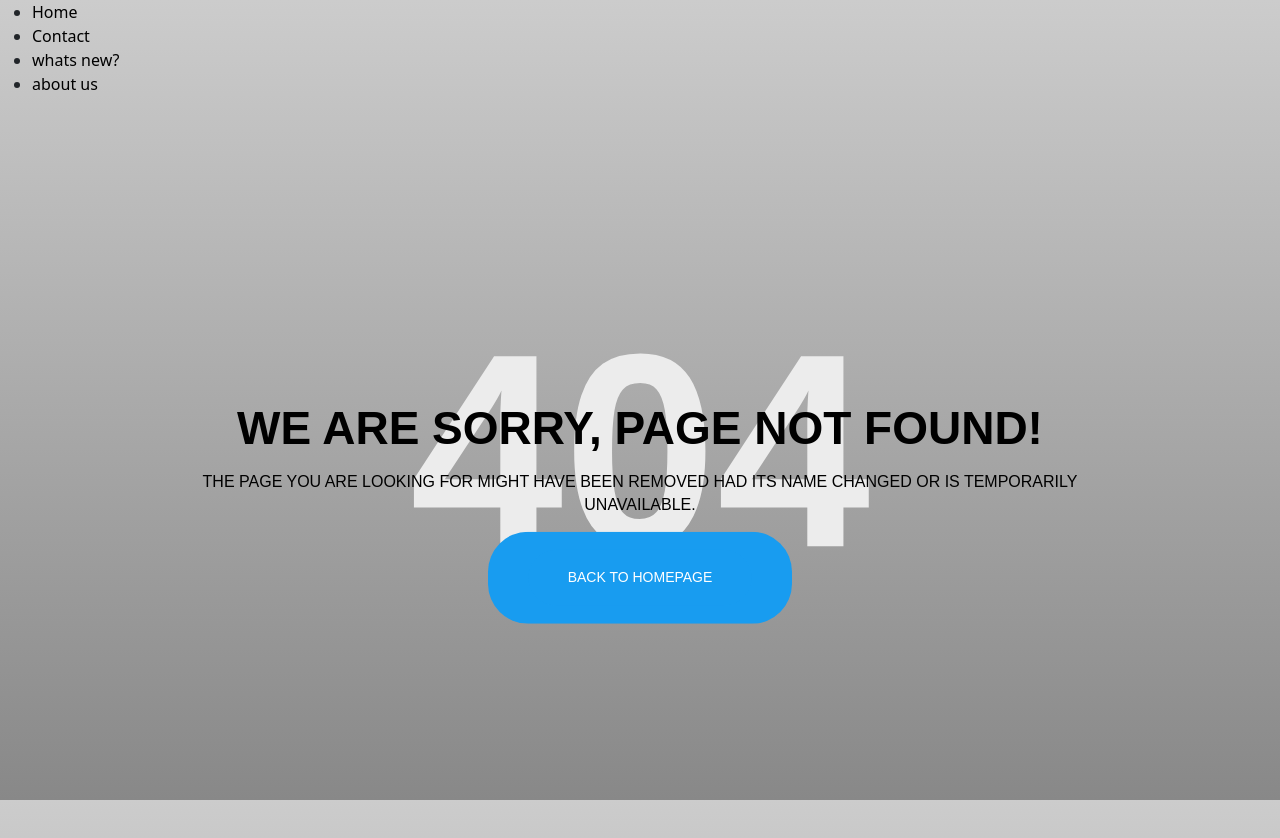
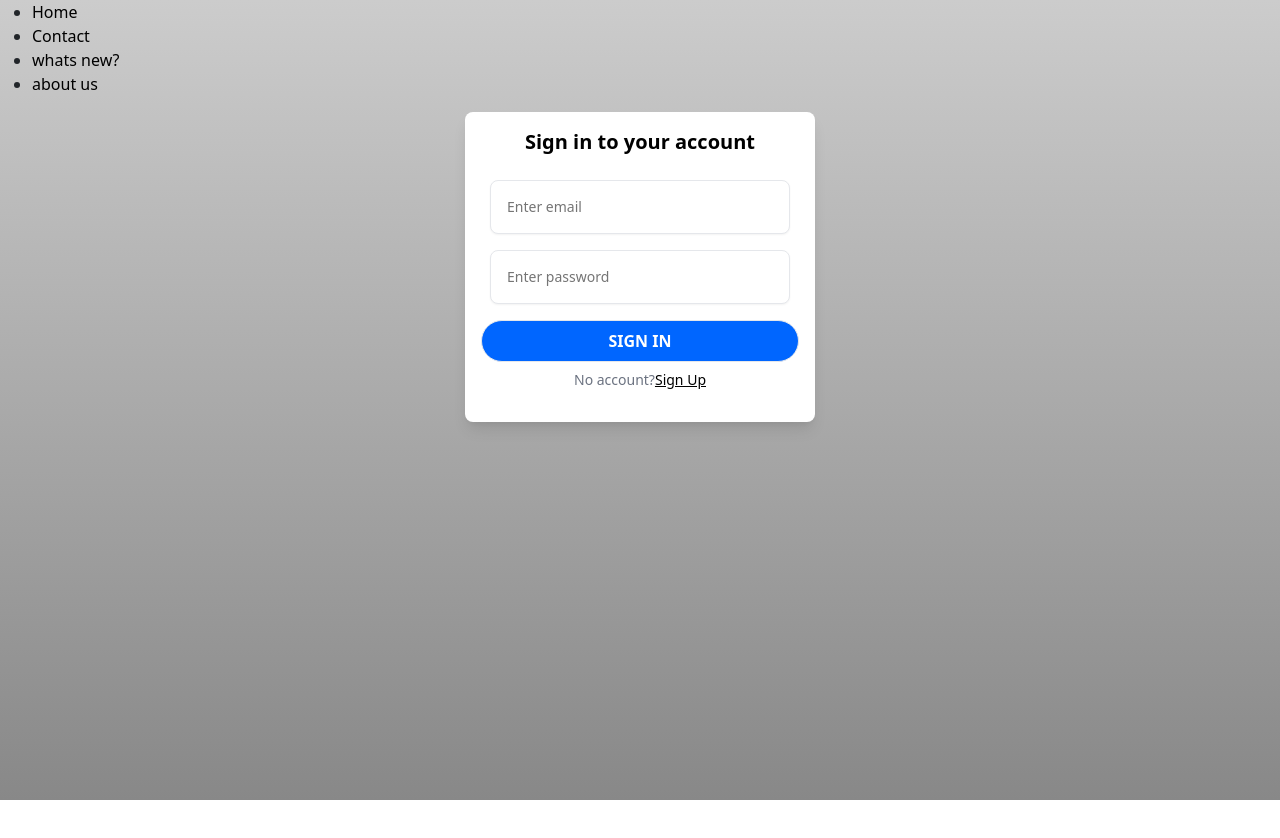
Before and after one commit to amirgolrk/workTask-taskManager-with-react-bootstrap, a React (Vite) app: page /login in a window 1280 px wide. Before the commit this address had no page. Shown: the top 838 px of the page. After the commit the page ends 800 px from the top, so only its background shows below. Built offline with nearby package versions, Linux system fonts and the light colour scheme.

Commit message:
implementing API - loginForm

```diff
--- a/package.json
+++ b/package.json
@@ -10,6 +10,7 @@
     "preview": "vite preview"
   },
   "dependencies": {
+    "axios": "^1.4.0",
     "bootstrap": "^5.3.0",
     "react": "^18.2.0",
     "react-dom": "^18.2.0"
--- a/src/App.jsx
+++ b/src/App.jsx
@@ -2,17 +2,19 @@
 //import ReactDOM from "react-dom/client";
 import { BrowserRouter, Routes, Route } from "react-router-dom";
 import Card from "./pages/Card"
-import LoginForm from "./pages/LoginForm"
+import SignUpForm from "./pages/signUpForm";
+import LoginForm from "./pages/LoginForm";
 import Layout from "./pages/layout";
 import ErrorPage from "./pages/ErrorPage";
-
+//import RouteGuard from "./components/RouteGuard";
 
 const App = () => {
     return (
         <BrowserRouter>
             <Routes>
                 <Route path="/" element={<Layout/>}>
-                    <Route index element={<LoginForm/>}/>
+                    <Route index element={<SignUpForm />}/>
+                    <Route path="login" element={<LoginForm />}/>
                     <Route path="todo" element={<Card/>}/>
                     <Route path="*" element={<ErrorPage/>}/>
                 </Route>
--- /dev/null
+++ b/src/components/RouteGuard.jsx
@@ -0,0 +1,28 @@
+/* eslint-disable react/prop-types */
+//import React from 'react';
+import { Route, Redirect } from 'react-router-dom';
+
+const RouteGuard = ({ component: Component, ...rest }) => {
+
+   function hasJWT() {
+       let flag = false;
+
+       //check user has JWT token
+       localStorage.getItem("token") ? flag=true : flag=false
+
+       return flag
+   }
+
+   return (
+       <Route {...rest}
+           render={props => (
+               hasJWT() ?
+                   <Component {...props} />
+                   :
+                   <Redirect to={{ pathname: '/login' }} />
+           )}
+       />
+   );
+};
+
+export default RouteGuard;
--- /dev/null
+++ b/src/helpers/history.jsx
@@ -0,0 +1,3 @@
+import { createBrowserHistory } from 'history';
+
+export const history = createBrowserHistory()
--- a/src/pages/Card.jsx
+++ b/src/pages/Card.jsx
@@ -49,8 +49,8 @@ function App() {
     <>
       {formIsOpen && <FormModal onConfirm={confirmHandler} onInput={addData} />}
 
-      <div className="container-fluid w-50">
-        <div className="card mx-auto my-auto w-75 rounded-5">
+      <div className="container-fluid w-75">
+        <div className="card mx-auto my-auto w-50 rounded-5">
           <div className="card-header">
             <ul className="nav justify-content-center nav-fill">
               <li className="nav-item navbar-items">
--- a/src/pages/LoginForm.css
+++ b/src/pages/LoginForm.css
@@ -1,83 +1,64 @@
-.form-box {
-  max-width: 300px;
-  margin: 0 auto;
-  background: #f1f7fe;
-  overflow: hidden;
-  border-radius: 16px;
-  color: #010101;
-}
+.form {
+    background-color: #fff;
+    display: block;
+    padding: 1rem;
+    max-width: 350px;
+    border-radius: 0.5rem;
+    box-shadow: 0 10px 15px -3px rgba(0, 0, 0, 0.1), 0 4px 6px -2px rgba(0, 0, 0, 0.05);
+  }
 
-.form {
-  /*position: relative;*/
-  display: flex;
-  flex-direction: column;
-  padding: 32px 24px 24px;
-  gap: 16px;
-  text-align: center;
-}
+  .form-title {
+    font-size: 1.25rem;
+    line-height: 1.75rem;
+    font-weight: 600;
+    text-align: center;
+    color: #000;
+  }
 
-/*Form text*/
-.title {
-  font-weight: bold;
-  font-size: 1.6rem;
-}
+  .input-container {
+    position: relative;
+  }
 
-.subtitle {
-  font-size: 1rem;
-  color: #666;
-}
+  .input-container input, .form button {
+    outline: none;
+    border: 1px solid #e5e7eb;
+    margin: 8px 0;
+  }
 
-/*Inputs box*/
-.form-container {
-  overflow: hidden;
-  border-radius: 8px;
-  background-color: #fff;
-  margin: 1rem 0 0.5rem;
-  width: 100%;
-}
+  .input-container input {
+    background-color: #fff;
+    padding: 1rem;
+    padding-right: 3rem;
+    font-size: 0.875rem;
+    line-height: 1.25rem;
+    width: 300px;
+    border-radius: 0.5rem;
+    box-shadow: 0 1px 2px 0 rgba(0, 0, 0, 0.05);
+  }
 
-.input {
-  background: none;
-  border: 0;
-  outline: 0;
-  height: 40px;
-  width: 100%;
-  border-bottom: 1px solid #eee;
-  font-size: 0.9rem;
-  padding: 8px 15px;
-}
+  .submit {
+    display: block;
+    padding-top: 0.75rem;
+    padding-bottom: 0.75rem;
+    padding-left: 1.25rem;
+    padding-right: 1.25rem;
+    background-color: #4F46E5;
+    color: #ffffff;
+    font-size: 0.875rem;
+    line-height: 1.25rem;
+    font-weight: 500;
+    width: 100%;
+    border-radius: 0.5rem;
+    text-transform: uppercase;
+  }
 
-.form-section {
-  padding: 16px;
-  font-size: 0.85rem;
-  background-color: #e0ecfb;
-  box-shadow: rgb(0 0 0 / 8%) 0 -1px;
-}
+  .signup-link {
+    color: #6B7280;
+    font-size: 0.875rem;
+    line-height: 1.25rem;
+    text-align: center;
+  }
 
-.form-section a {
-  font-weight: bold;
-  color: #0066ff;
-  transition: color 0.3s ease;
-}
-
-.form-section a:hover {
-  color: #005ce6;
-  text-decoration: underline;
-}
-
-/*Button*/
-.form button {
-  background-color: #0066ff;
-  color: #fff;
-  border: 0;
-  border-radius: 24px;
-  padding: 10px 16px;
-  font-size: 1rem;
-  font-weight: 600;
-  cursor: pointer;
-  transition: background-color 0.3s ease;
-}
-
-.form button:hover {
-  background-color: #005ce6;
-}
+  .signup-link a {
+    text-decoration: underline;
+  }
--- a/src/pages/LoginForm.jsx
+++ b/src/pages/LoginForm.jsx
@@ -1,39 +1,60 @@
 import "./LoginForm.css";
+import { Link,useNavigate } from "react-router-dom";
+import { useState } from "react";
 import "bootstrap/dist/css/bootstrap.min.css";
-import { Link } from "react-router-dom";
+import axios from "axios";
 const LoginForm = () => {
+    const pageNavigate = useNavigate()
+    const [loginInfo,setLoginInfo] = useState({
+        email : "",
+        password : ""
+    })
+    const changeHandler = (e) => {
+        setLoginInfo({
+            ...loginInfo,
+            [e.target.name] : e.target.value
+    })
+    }
+
+    const submitHandler = (e) => {
+        e.preventDefault()
+        axios.post("http://localhost:4000/login",{
+            email:loginInfo.email,
+            password:loginInfo.password
+        }).then(response => {
+            localStorage.setItem("token",response.data.accessToken)
+            localStorage.setItem("id",response.data.user.id)
+            localStorage.setItem("id",response.data.user.email)
+            ;pageNavigate("/todo")
+            console.log(response.data);
+        }).catch((e) => {alert(e.response.data)})
+    }
+
+
+
+
+
+
+
+
   return (
-    <div className="container">
-      <div className="row">
-        <div className="mx-auto col-10 col-md-8 col-lg-6">
-          <div className="form-box">
-            <form className="form">
-              <span className="title">Sign up</span>
-              <span className="subtitle">
-                Create a free account with your email.
-              </span>
-              <div className="form-container">
-                <input type="text" className="input" placeholder="Full Name" />
-                <input type="email" className="input" placeholder="Email" />
-                <input
-                  type="password"
-                  className="input"
-                  placeholder="Password"
-                />
-              </div>
-              <Link to="todo">
-                <button>Sign up</button>
-              </Link>
-            </form>
-            <div className="form-section">
-              <p>
-                Have an account? <a href="#">Log in</a>
-              </p>
-            </div>
-          </div>
-        </div>
-      </div>
-    </div>
+    <form className="form mx-auto" onSubmit={submitHandler}>
+  <p className="form-title">Sign in to your account</p>
+  <div className="input-container">
+    <input type="email" name="email" placeholder="Enter email" onChange={changeHandler}/>
+    <span></span>
+  </div>
+  <div className="input-container">
+    <input type="password" name="password" placeholder="Enter password"onChange={changeHandler}/>
+  </div>
+  <button type="submit" className="submit">
+    Sign in
+  </button>
+  <p className="signup-link">
+    No account?
+    <Link to={'/'}>Sign Up</Link>
+  </p>
+</form>
   );
 };
 
--- /dev/null
+++ b/src/pages/SignUpForm.css
@@ -0,0 +1,84 @@
+.form-box {
+  max-width: 300px;
+  margin: 0 auto;
+  background: #f1f7fe;
+  overflow: hidden;
+  border-radius: 16px;
+  color: #010101;
+}
+
+.form {
+  /*position: relative;*/
+  display: flex;
+  flex-direction: column;
+  padding: 32px 24px 24px;
+  gap: 16px;
+  text-align: center;
+}
+
+/*Form text*/
+.title {
+  font-weight: bold;
+  font-size: 1.6rem;
+}
+
+.subtitle {
+  text-align: center;
+  font-size: 1rem;
+  color: #666;
+}
+
+/*Inputs box*/
+.form-container {
+  overflow: hidden;
+  border-radius: 8px;
+  background-color: #fff;
+  margin: 1rem 0 0.5rem;
+  width: 100%;
+}
+
+.input {
+  background: none;
+  border: 0;
+  outline: 0;
+  height: 40px;
+  width: 100%;
+  border-bottom: 1px solid #eee;
+  font-size: 0.9rem;
+  padding: 8px 15px;
+}
+
+.form-section {
+  padding: 16px;
+  font-size: 0.85rem;
+  background-color: #e0ecfb;
+  box-shadow: rgb(0 0 0 / 8%) 0 -1px;
+}
+
+.form-section a {
+  font-weight: bold;
+  color: #0066ff;
+  transition: color 0.3s ease;
+}
+
+.form-section a:hover {
+  color: #005ce6;
+  text-decoration: underline;
+}
+
+/*Button*/
+.form button {
+  background-color: #0066ff;
+  color: #fff;
+  border: 0;
+  border-radius: 24px;
+  padding: 10px 16px;
+  font-size: 1rem;
+  font-weight: 600;
+  cursor: pointer;
+  transition: background-color 0.3s ease;
+}
+
+.form button:hover {
+  background-color: #005ce6;
+}
--- /dev/null
+++ b/src/pages/SignUpForm.jsx
@@ -0,0 +1,41 @@
+import "./SignUpForm.css";
+import "bootstrap/dist/css/bootstrap.min.css";
+import { Link } from "react-router-dom";
+const SignUpForm = () => {
+  return (
+    <div className="container">
+      <div className="row">
+        <div className="mx-auto col-10 col-md-8 col-lg-6">
+          <div className="form-box">
+            <form className="form">
+              <span className="title">Sign up</span>
+              <hr/>
+              <span className="subtitle">
+                Create a free account with your email.
+              </span>
+              <div className="form-container">
+                <input type="text" className="input" placeholder="Full Name" />
+                <input type="email" className="input" placeholder="Email" />
+                <input
+                  type="password"
+                  className="input"
+                  placeholder="Password"
+                />
+              </div>
+              <Link to="todo">
+                <button>Sign up</button>
+              </Link>
+            </form>
+            <div className="form-section">
+              <p>
+                Have an account? <a href="#">Log in</a>
+              </p>
+            </div>
+          </div>
+        </div>
+      </div>
+    </div>
+  );
+};
+
+export default SignUpForm;
```
Also changed, not shown: 1 other file (tests, documents, lock files or other folders).
